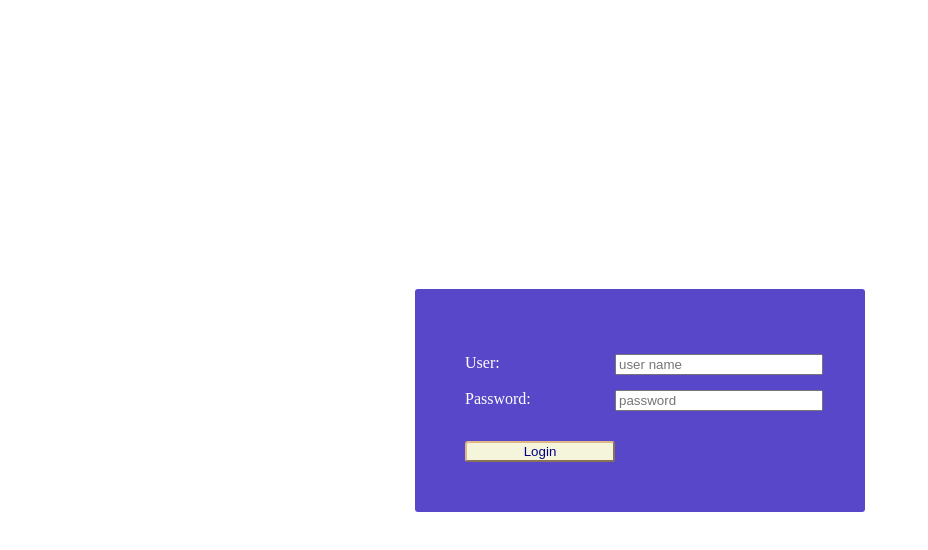
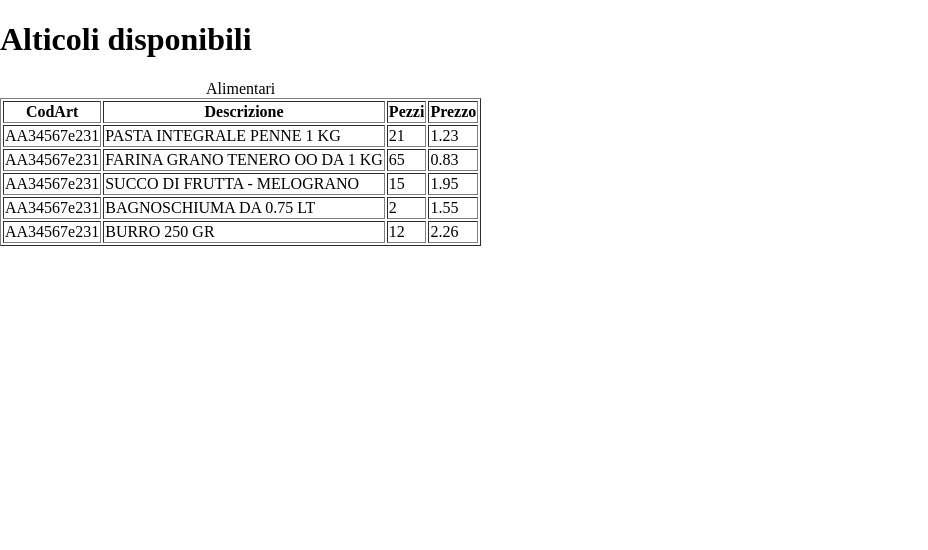
Before and after one commit to michele-larocca/angular-allShop, an Angular app: page /articoli in a window 1280 px wide. Before the commit this address led to /login. Shown: the top 550 px of the page, without its empty margins (0-928 px from the left). Built offline with nearby package versions, Linux system fonts and the light colour scheme.

Commit message:
add component Articoli with ngFor directive

```diff
--- a/src/app/app-routing.module.ts
+++ b/src/app/app-routing.module.ts
@@ -3,12 +3,14 @@ import { Routes, RouterModule } from '@angular/router';
 import { LoginComponent } from './login/login.component';
 import { PageNotFoundComponent } from './page-not-found/page-not-found.component';
 import { WelcomeComponent } from './welcome/welcome.component';
+import { ArticoliComponent } from './articoli/articoli.component';
 
 
 const routes: Routes = [
   {path: '', component: LoginComponent},
   {path: 'login', component: LoginComponent},
   {path: 'welcome/:userId', component: WelcomeComponent},
+  {path: 'articoli', component: ArticoliComponent},
   {path: '**', component: PageNotFoundComponent}
 ];
 
--- a/src/app/app.module.ts
+++ b/src/app/app.module.ts
@@ -6,13 +6,15 @@ import { AppComponent } from './app.component';
 import { LoginComponent } from './login/login.component';
 import { PageNotFoundComponent } from './page-not-found/page-not-found.component';
 import { WelcomeComponent } from './welcome/welcome.component';
+import { ArticoliComponent } from './articoli/articoli.component';
 
 @NgModule({
   declarations: [
     AppComponent,
     LoginComponent,
     PageNotFoundComponent,
-    WelcomeComponent
+    WelcomeComponent,
+    ArticoliComponent
   ],
   imports: [
     BrowserModule,
--- /dev/null
+++ b/src/app/articoli/articoli.component.html
@@ -0,0 +1,20 @@
+<h1>Alticoli disponibili</h1>
+<table border=1>
+  <caption>Alimentari</caption>
+  <thead>
+    <tr>
+      <th>CodArt</th>
+      <th>Descrizione</th>
+      <th>Pezzi</th>
+      <th>Prezzo</th>
+    </tr>
+  </thead>
+  <tbody>
+    <tr *ngFor="let item of items">
+      <td>{{item.codart}}</td>
+      <td>{{item.desc}}</td>
+      <td>{{item.unit}}</td>
+      <td>{{item.prezzo}}</td>
+    </tr>
+  </tbody>
+</table>
--- /dev/null
+++ b/src/app/articoli/articoli.component.ts
@@ -0,0 +1,23 @@
+import { Component, OnInit } from '@angular/core';
+
+@Component({
+  selector: 'app-articoli',
+  templateUrl: './articoli.component.html',
+  styleUrls: ['./articoli.component.css']
+})
+export class ArticoliComponent implements OnInit {
+
+  items = [
+    {codart: 'AA34567e231', desc: 'PASTA INTEGRALE PENNE 1 KG', unit: 21, prezzo: 1.23},
+    {codart: 'AA34567e231', desc: 'FARINA GRANO TENERO OO DA 1 KG', unit: 65, prezzo: 0.83},
+    {codart: 'AA34567e231', desc: 'SUCCO DI FRUTTA - MELOGRANO', unit: 15, prezzo: 1.95},
+    {codart: 'AA34567e231', desc: 'BAGNOSCHIUMA DA 0.75 LT', unit: 2, prezzo: 1.55},
+    {codart: 'AA34567e231', desc: 'BURRO 250 GR', unit: 12, prezzo: 2.26}
+  ];
+
+  constructor() { }
+
+  ngOnInit(): void {
+  }
+
+}
```
Also changed, not shown: src/app/articoli/articoli.component.css (added), 1 other file (tests, documents, lock files or other folders).
